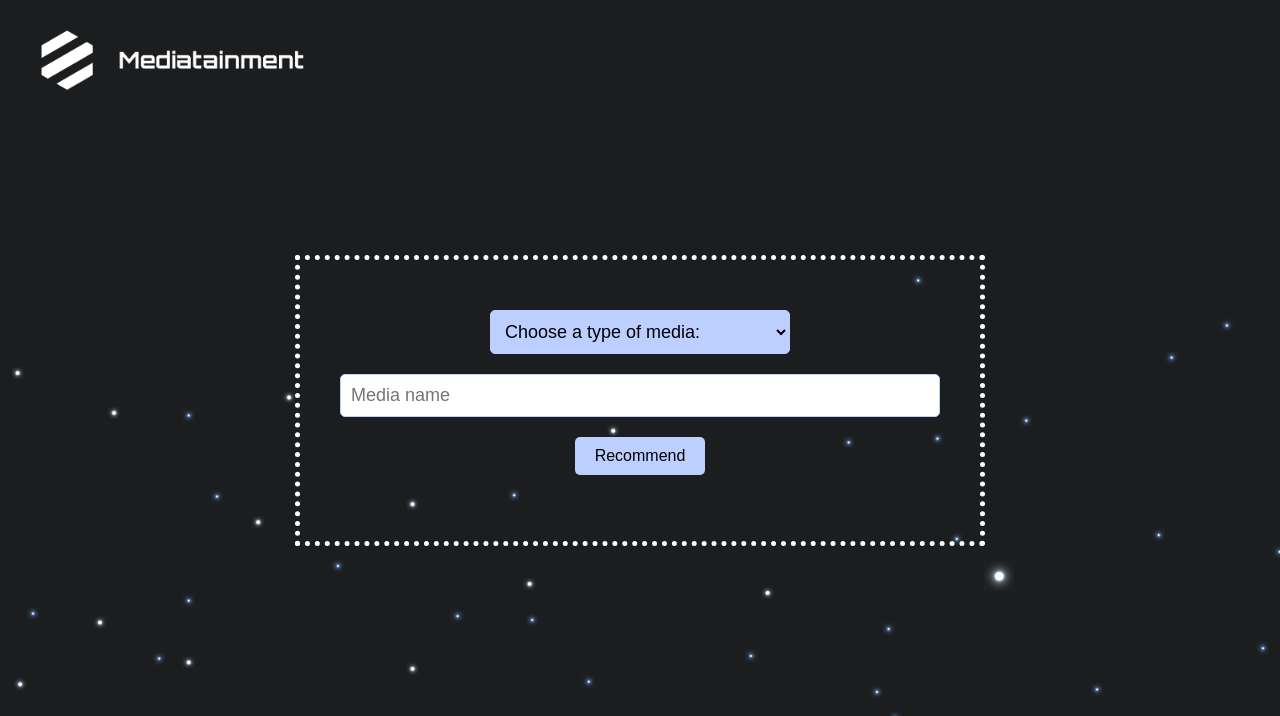
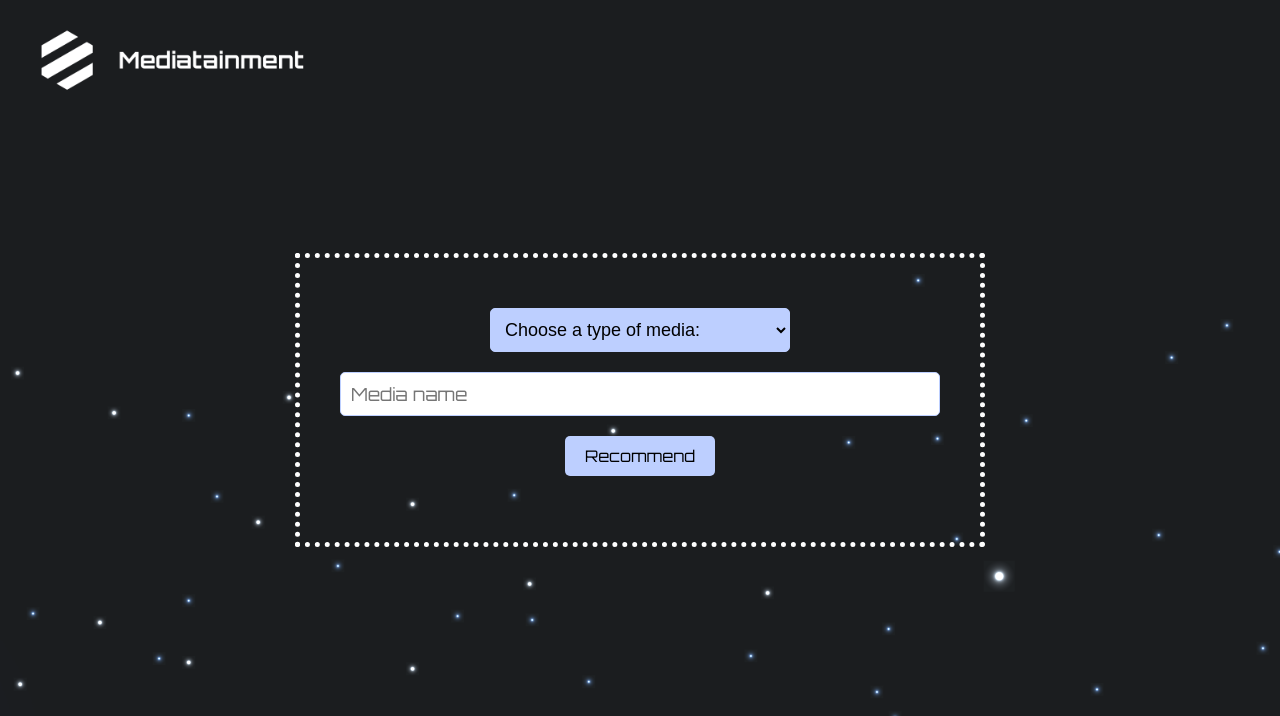
Before and after one commit to mabda4/Media-Recommendation-, a Flask app: page / in a window 1280 px wide. Shown: the top 716 px of the page. Run offline with Flask 3, Linux system fonts and the light colour scheme.

Commit message:
Add Orbitron font to the home page

```diff
--- a/templates/index.html
+++ b/templates/index.html
@@ -4,6 +4,9 @@
     <meta charset="utf-8" />
     <title>Mediatainment</title>
     <meta name="viewport" content="width=device-width, initial-scale=1" />
+    <!--To get the font Orbitron-->
+    <link rel="stylesheet" href="https://fonts.googleapis.com/css2?family=Orbitron:wght@400;700&display=swap">
+
     <style>
         body {
             background-image: url('{{ url_for('static', filename='background.png') }}');
@@ -14,6 +17,7 @@
             margin: 0;
             color: white;
             position: relative;
+
         }
         .container {
             border: 5px dotted white;
@@ -31,6 +35,7 @@
         }
         select {
             font-size: 18px;
+            font-family: Arial, sans-serif;
             padding: 10px;
             margin: 10px 0;
             border-radius: 5px;
@@ -40,6 +45,7 @@
         }
         input[type="text"] {
             font-size: 18px;
+            font-family: 'Orbitron', sans-serif;
             padding: 10px;
             margin: 10px 0;
             border-radius: 5px;
@@ -52,6 +58,7 @@
         input[type="submit"] {
             display: inline-block;
             font-size: 16px;
+            font-family: 'Orbitron', sans-serif;
             padding: 10px 20px;
             margin: 10px 0;
             border-radius: 5px;
```
